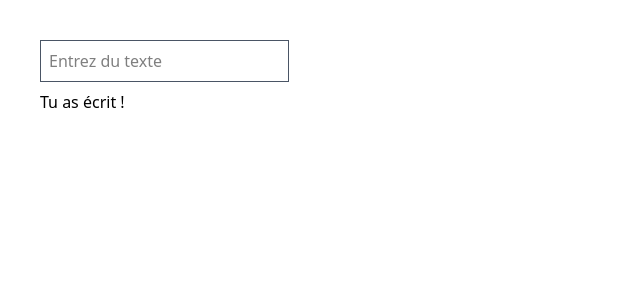
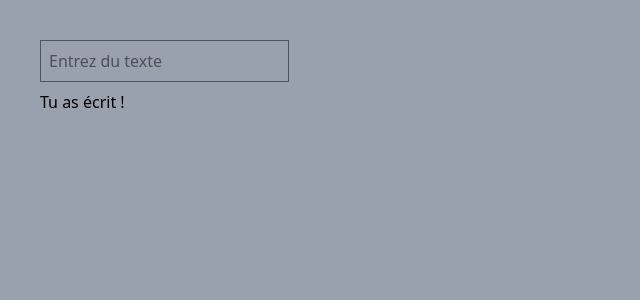
Before and after one commit to yves40/NEXTJS, a Next.js app in the folder 2.composants-et-data/: page /form in a window 1280 px wide. Shown: the top 300 px of the page, without its empty margins (0-640 px from the left). Built offline with nearby package versions, Linux system fonts and the light colour scheme.

Commit message:
Lesson : Server action : Part 1

```diff
--- a/2.composants-et-data/src/app/image/page.jsx
+++ b/2.composants-et-data/src/app/image/page.jsx
@@ -1,16 +1,16 @@
 import React from 'react'
+import { getImage } from '@/lib/serveraction';
 
 async function page() {
-
-  const cat = await fetch('https://cataas.com/cat');
-  const cats10 = await fetch('https://cataas.com/api/cats?limit=4');
-  const mycats = await cats10.json();
 
   // const res = await fetch("https://jsonplaceholder.typicode.com/photos/3")
   // const imgdata = await res.json();
   // console.log(imgdata);
   // via site no longer working
-  console.log(cat);
+
+  const cats10 = await fetch('https://cataas.com/api/cats?limit=4');
+  const mycats = await cats10.json();
+  const cat = await getImage();
 
   // console.log(mycats);  // Does not give the URL !!
 
--- a/2.composants-et-data/src/app/layout.jsx
+++ b/2.composants-et-data/src/app/layout.jsx
@@ -3,7 +3,7 @@ import "./globals.css";
 export default function RootLayout({ children }) {
   return (
     <html lang="fr">
-      <body>
+      <body className=" bg-gray-400">
         {children}
       </body>
     </html>
--- /dev/null
+++ b/2.composants-et-data/src/lib/serveraction.js
@@ -0,0 +1,8 @@
+"use server"
+
+export async function getImage() {
+
+  const cat = await fetch('https://cataas.com/cat');
+  return cat;
+
+}
```
